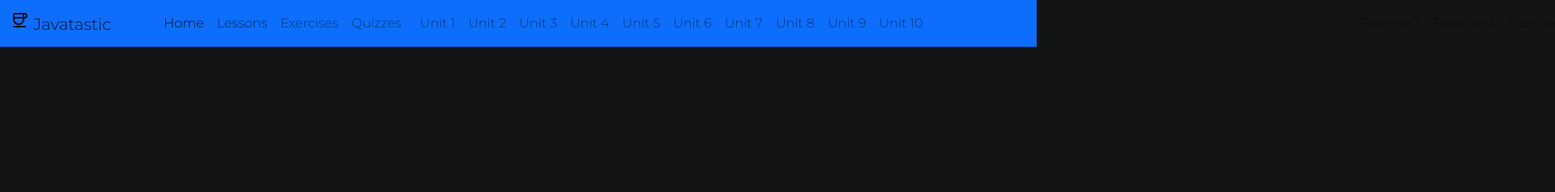
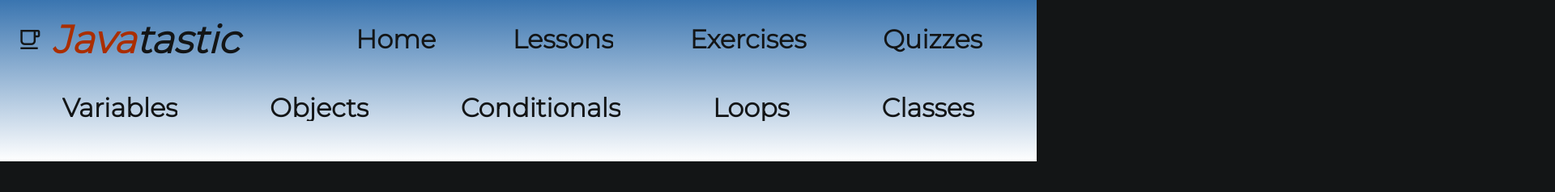
Before and after one commit to sokoruchi100/Javatastic, a plain HTML site: page index.html in a window 1280 px wide. Both pictures are taken after a click on the link "Lessons". Shown: the top 238 px of the page at 81% size, 1920 px wide, since content can reach past the window. Drawn offline with nearby package versions, Linux system fonts and the light colour scheme.

Commit message:
added navbar to index

```diff
--- a/index.html
+++ b/index.html
@@ -1,14 +1,12 @@
 <!DOCTYPE html>
 <html lang="en">
 <head>
+    <meta charset="UTF-8">
+    <meta http-equiv="X-UA-Compatible" content="IE=edge">
+    <meta name="viewport" content="width=device-width, initial-scale=1.0">
     <title>Javatastic | Home</title>
-        <meta charset="UTF-8">
-        <meta name="viewport" content="width=device-width, initial-scale=1">
-        <!-- Bootstrap and Jquery -->
-        <link href="https://cdn.jsdelivr.net/npm/bootstrap@5.2.3/dist/css/bootstrap.min.css" rel="stylesheet">
-        <script src="https://cdn.jsdelivr.net/npm/bootstrap@5.2.3/dist/js/bootstrap.bundle.min.js"></script>
+    <!-- Jquery/GSAP/Threejs -->
     <script src="https://code.jquery.com/jquery-3.6.4.min.js" integrity="sha256-oP6HI9z1XaZNBrJURtCoUT5SUnxFr8s3BzRl+cbzUq8=" crossorigin="anonymous"></script>
-        <!-- Greensock -->
     <script src="https://cdnjs.cloudflare.com/ajax/libs/gsap/3.11.4/gsap.min.js"></script>
     <script src="https://cdnjs.cloudflare.com/ajax/libs/gsap/3.11.4/Flip.min.js"></script>
     <script src="https://cdnjs.cloudflare.com/ajax/libs/gsap/3.11.4/ScrollTrigger.min.js"></script>
@@ -19,187 +17,105 @@
     <script src="https://cdnjs.cloudflare.com/ajax/libs/gsap/3.11.4/MotionPathPlugin.min.js"></script>
     <script src="https://cdnjs.cloudflare.com/ajax/libs/gsap/3.11.4/PixiPlugin.min.js"></script>
     <script src="https://cdnjs.cloudflare.com/ajax/libs/gsap/3.11.4/TextPlugin.min.js"></script>
-        <!-- Link to Icon -->
-        <link rel="stylesheet" href="https://fonts.googleapis.com/css2?family=Material+Symbols+Outlined:opsz,wght,FILL,GRAD@20..48,100..700,0..1,-50..200" />
+    <!-- Three js -->
+    <script async src="https://unpkg.com/es-module-shims@1.6.3/dist/es-module-shims.js"></script>
+    <script type="importmap">
+    {
+        "imports": {
+        "three": "https://unpkg.com/three@0.150.1/build/three.module.js"
+        }
+    }
+    </script>
+    <!-- Coffee Cup -->
+    <link rel="stylesheet" href="https://fonts.googleapis.com/css2?family=Material+Symbols+Outlined:opsz,wght,FILL,GRAD@48,400,0,0" />
     <link rel="icon" type="image/x-icon" href="Sources/Images/coffee.png">
-        <!-- Links to CSS and JavaScript -->
+    <!-- CSS and Scripts -->
     <link rel="stylesheet" href="CSS/styles.css">
-        <script src="./JavaScript/navbar.js"></script>
+    <script src="JavaScript/navbar.js"></script>
+    <script type="module" src="JavaScript/three.js"></script>
 </head>
-
-    <body class="w-100 h-100">
-        <!-- Header/Navbar Standard for all pages -->
-        <nav class="navbar navbar-expand-md bg-primary">
-            <!-- Top Bar -->
-            <div class="row container-fluid d-flex justify-content-md-start">
-                <!-- Header Logo-->
-                <a class="navbar-brand col-4" href="index.html"><span class="material-symbols-outlined">coffee</span>&nbspJavatastic</a>
-                <!-- Nav Button -->
-                <button id="menuButton" class="navbar-toggler col-1" type="button" data-bs-toggle="collapse" data-bs-target="#navbarNav" aria-controls="navbarNav" aria-expanded="false" aria-label="Toggle navigation">
-                    <span class="navbar-toggler-icon" id="#navIcon">
-                        <span class="bar" id="bar1"></span>
-                        <span class="bar" id="bar2"></span>
-                        <span class="bar" id="bar3"></span>
-                        <span class="bar" id="bar4"></span>
-                        <span class="bar" id="bar5"></span>
-                        <span class="bar" id="bar6"></span>
-                    </span>
+<body>
+    <header>
+        <div class="header-row">
+            <div class="brand-logo">
+                <span class="material-symbols-outlined">local_cafe</span>
+                <h1>&nbsp<i><strong>Java</strong>tastic</i></h1>
+            </div>
+            <!-- Desktop Navs -->
+            <nav class="desktop-nav">
+                <ul class="main-menu">
+                    <li><a href="navbar.html">Home</a></li>
+                    <li><a id="desktop-lessons">Lessons</a></li>
+                    <li><a id="desktop-exercises">Exercises</a></li>
+                    <li><a id="desktop-quizzes">Quizzes</a></li>
+                </ul>
+            </nav>
+            <button class="menu-toggle" id="menuToggle">
+                <svg viewBox="0 0 12 10" class="hamburger" height="40px" width="40px">
+                    <path d="M10,2 L2,2" class="bar-1"></path>
+                    <path d="M2,5 L10,5" class="bar-2"></path>
+                    <path d="M10,8 L2,8" class="bar-3"></path>
+                </svg>
             </button>
-                <!-- Main Navs -->
-                <div class="collapse navbar-collapse col-md-8" id="navbarNav">
-                    <ul class="navbar-nav d-flex justify-content-around me-auto mb-lg-0">
-                        <li class="nav-item">
-                            <a class="nav-link active" aria-current="page" href="index.html">Home</a>
-                        </li>
-                        <li class="nav-item">
-                            <a class="nav-link" data-bs-toggle="collapse" aria-controls="lessonsNav" aria-expanded="false" aria-label="Toggle navigation" href="#lessonsNav">Lessons</a>
-                        </li>
-                        <li class="nav-item">
-                            <a class="nav-link" data-bs-toggle="collapse" aria-controls="exercisesNav" aria-expanded="false" aria-label="Toggle navigation" href="#exercisesNav">Exercises</a>
-                        </li>
-                        <li class="nav-item">
-                            <a class="nav-link" data-bs-toggle="collapse" aria-controls="quizzesNav" aria-expanded="false" aria-label="Toggle navigation" href="#quizzesNav">Quizzes</a>
-                        </li>
+        </div>
+        <div class="header-row">
+            <nav class="desktop-nav secondary-nav">
+                <ul class="secondary-menu lessons-menu">
+                    <li><a href="">Variables</a></li>
+                    <li><a href="">Objects</a></li>
+                    <li><a href="">Conditionals</a></li>
+                    <li><a href="">Loops</a></li>
+                    <li><a href="">Classes</a></li>
                 </ul>
+                <ul class="secondary-menu exercises-menu">
+                    <li><a href="">Data Storing</a></li>
+                    <li><a href="">Stringy</a></li>
+                    <li><a href="">If Else?</a></li>
+                    <li><a href="">Again and Again</a></li>
+                </ul>
+                <ul class="secondary-menu quizzes-menu">
+                    <li><a href="">Unit 1</a></li>
+                    <li><a href="">Unit 2</a></li>
+                    <li><a href="">Unit 3</a></li>
+                </ul>
+            </nav>
         </div>
-            </div>
-            <!-- Lower Bar -->
-            <div class="row container-fluid d-flex">
-                <!-- Lessons Navs -->
-                <div class="collapse navbar-collapse secondaryCollapse" id="lessonsNav">
-                    <ul class="navbar-nav d-flex justify-content-between me-auto mb-lg-0">
-                        <li class="nav-item">
-                            <a class="nav-link" href="./HTML/Lessons/unit1.html">Unit 1</a>
-                        </li>
-                        <li class="nav-item">
-                            <a class="nav-link" href="#">Unit 2</a>
-                        </li>
-                        <li class="nav-item">
-                            <a class="nav-link" href="#">Unit 3</a>
-                        </li>
-                        <li class="nav-item">
-                            <a class="nav-link" href="#">Unit 4</a>
-                        </li>
-                        <li class="nav-item">
-                            <a class="nav-link" href="#">Unit 5</a>
-                        </li>
-                        <li class="nav-item">
-                            <a class="nav-link" href="#">Unit 6</a>
-                        </li>
-                        <li class="nav-item">
-                            <a class="nav-link" href="#">Unit 7</a>
-                        </li>
-                        <li class="nav-item">
-                            <a class="nav-link" href="#">Unit 8</a>
-                        </li>
-                        <li class="nav-item">
-                            <a class="nav-link" href="#">Unit 9</a>
-                        </li>
-                        <li class="nav-item">
-                            <a class="nav-link" href="#">Unit 10</a>
-                        </li>
-                    </ul>
-                </div>
-                <!-- Exercise Navs -->
-                <div class="collapse navbar-collapse secondaryCollapse" id="exercisesNav">
-                    <ul class="navbar-nav d-flex justify-content-between me-3">
-                        <li class="nav-item">
-                            <a class="nav-link" href="#">Exercise 1</a>
-                        </li>
-                        <li class="nav-item">
-                            <a class="nav-link" href="#">Exercise 2</a>
-                        </li>
-                        <li class="nav-item">
-                            <a class="nav-link" href="#">Exercise 3</a>
-                        </li>
-                        <li class="nav-item">
-                            <a class="nav-link" href="#">Exercise 4</a>
-                        </li>
-                        <li class="nav-item">
-                            <a class="nav-link" href="#">Exercise 5</a>
-                        </li>
-                    </ul>
-                </div>
-                <!-- Quiz Navs -->
-                <div class="collapse navbar-collapse secondaryCollapse" id="quizzesNav">
-                    <ul class="navbar-nav d-flex justify-content-between me-3">
-                        <li class="nav-item">
-                            <a class="nav-link" href="#">Quiz 1</a>
-                        </li>
-                        <li class="nav-item">
-                            <a class="nav-link" href="#">Quiz 2</a>
-                        </li>
-                        <li class="nav-item">
-                            <a class="nav-link" href="#">Quiz 3</a>
-                        </li>
-                    </ul>
-                </div>
-            </div>
+    </header>
 
 
+    <!-- Mobile Nav -->
+    <section class="fullpage-menu">
+        <div class="fullpage-menu-inner">
+            <div class="menu-bg"></div>
+            <nav class="mobile-nav">
+                <ul class="main-menu">
+                    <li><a href="navbar.html">Home</a></li>
+                    <li><a id="mobile-lessons">Lessons</a></li>
+                    <li><a id="mobile-exercises">Exercises</a></li>
+                    <li><a id="mobile-quizzes">Quizzes</a></li>
+                </ul>
+                <ul class="secondary-menu lessons-menu">
+                    <li><a href="">Variables</a></li>
+                    <li><a href="">Objects</a></li>
+                    <li><a href="">Conditionals</a></li>
+                    <li><a href="">Loops</a></li>
+                    <li><a href="">Classes</a></li>
+                </ul>
+                <ul class="secondary-menu exercises-menu">
+                    <li><a href="">Data Storing</a></li>
+                    <li><a href="">Stringy</a></li>
+                    <li><a href="">If Else?</a></li>
+                    <li><a href="">Again and Again</a></li>
+                </ul>
+                <ul class="secondary-menu quizzes-menu">
+                    <li><a href="">Unit 1</a></li>
+                    <li><a href="">Unit 2</a></li>
+                    <li><a href="">Unit 3</a></li>
+                </ul>
             </nav>
-    <!--
+        </div>
+    </section>
 
-        <main id="main" class="row carousel slide container-fluid h-100 w-100" data-bs-ride="carousel">
+</body>
 
-            <div class="carousel-indicators">
-                <button type="button" data-bs-target="#main" data-bs-slide-to="0" class="active"></button>
-                <button type="button" data-bs-target="#main" data-bs-slide-to="1"></button>
-                <button type="button" data-bs-target="#main" data-bs-slide-to="2"></button>
-            </div>
-
-
-
-
-            <div class="carousel-inner container-fluid">
-                <div class="carousel-item active">
-                    <div class="overlay w-100 h-100">
-                        <video class="w-100 h-100" muted autoplay preload="auto" loop>
-                            <source src="./Sources/Videos/mobileLesson.mp4" type="video/mp4">
-                            Sorry, your browser does not support HTML5 video.
-                        </video>
-                    </div>
-                    <div class="caption">
-                        <h1 class="display-2">Learn Java Programming</h1>
-                        <p>Start your Javatastic journey with our comprehensive lessons.</p>
-                        <a href="#" class="btn btn-primary btn-lg">Start Learning</a>
-                    </div>
-                </div>
-                <div class="carousel-item">
-                    <div class="overlay w-100 h-100">
-                        <video class="w-100 h-100" muted autoplay preload="auto" loop>
-                            <source src="./Sources/Videos/mobileExercise.mp4" type="video/mp4">
-                            Sorry, your browser does not support HTML5 video.
-                        </video>
-                    </div>
-                    <div class="caption">
-                        <h1 class="display-2">Practice Your Skills</h1>
-                        <p>Become Javatastic with our challenging exercises.</p>
-                        <a href="#" class="btn btn-primary btn-lg">Start Practicing</a>
-                    </div>
-                </div>
-                <div class="carousel-item">
-                    <div class="overlay w-100 h-100">
-                        <video class="w-100 h-100" muted autoplay preload="auto" loop>
-                            <source src="./Sources/Videos/mobileQuiz.mp4" type="video/mp4">
-                            Sorry, your browser does not support HTML5 video.
-                        </video>
-                    </div>
-                    <div class="caption">
-                        <h1 class="display-2">Prepare For The Exam</h1>
-                        <p>Study for the AP Exam with our quizzes. It's only "Insert Days" Days away.</p>
-                        <a href="#" class="btn btn-primary btn-lg">Start Testing</a>
-                    </div>
-                </div>
-            </div>
-
-        </main>
-        -->
-
-        <!-- Footer
-        <footer class="row container-fluid bg-light text-center text-lg-start">
-            <h>Daniel Ting - Javatastic</h5>
-        </footer>
-        -->
-    </body>
 </html>
```
Lines whose indentation alone changed are shown as unchanged.
